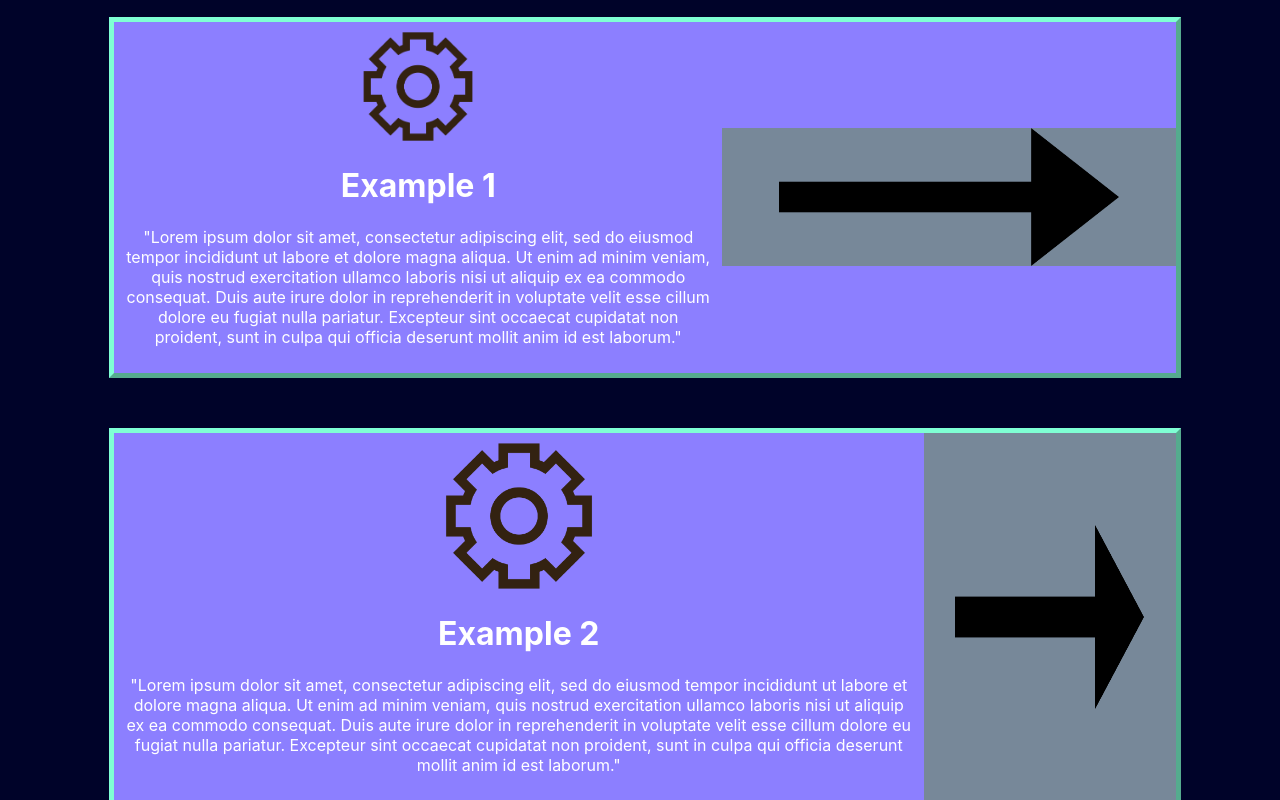
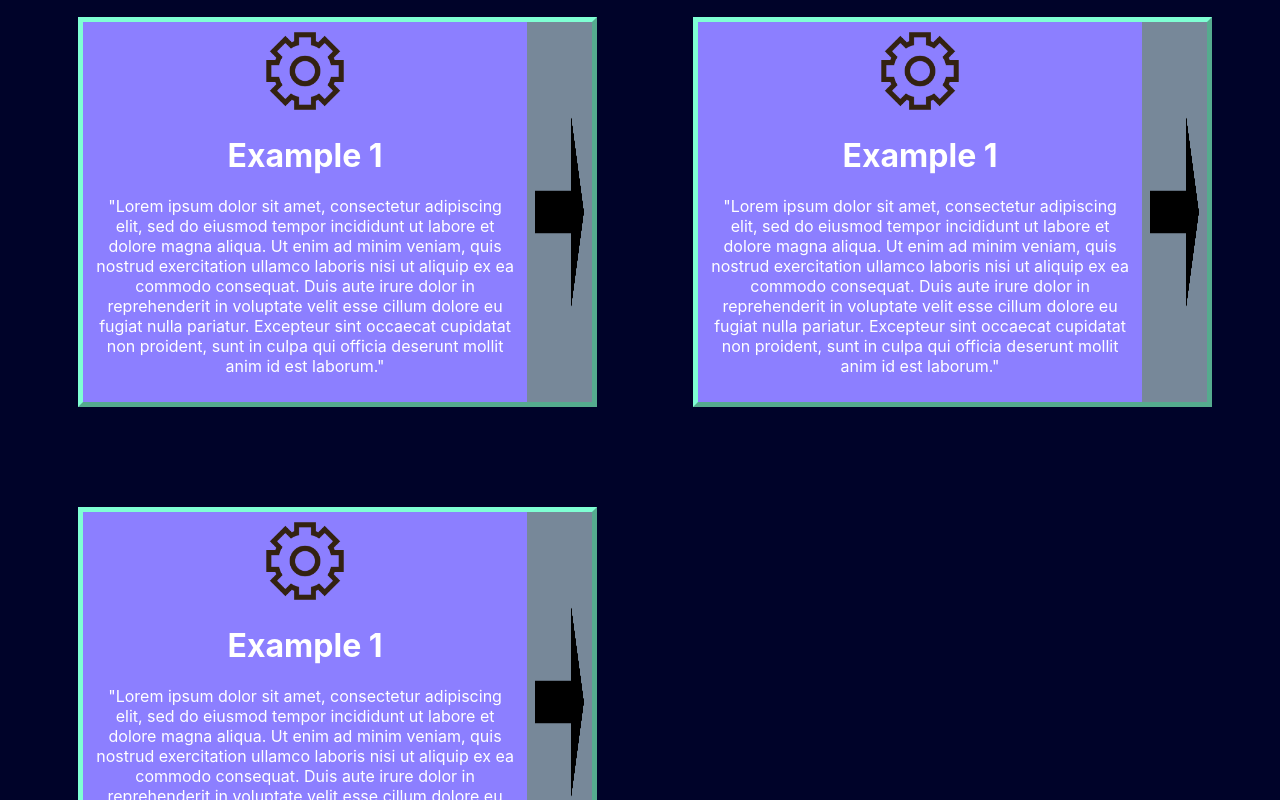
Before and after one commit to KassemT76/kassems-website, a React (Create React App) app: page /project in a window 1280 px wide. Shown: the part 200-1000 px from the top of the page. Built offline with nearby package versions, Linux system fonts and the light colour scheme.

Commit message:
working routing system

```diff
--- a/src/App.js
+++ b/src/App.js
@@ -6,7 +6,7 @@ import { BrowserRouter as Router, Routes, Route } from 'react-router-dom';
 import Home from './pages';
 import About from './pages/about';
 import Project from './pages/project';
-import Example1 from './pages/projpapers';
+import Card1 from './pages/projpapers/card1';
 
 function App() {
   return (
@@ -17,7 +17,7 @@ function App() {
         <Route path='/about' element={<About />} />
         <Route path='/project' element={<Project />} />
         <Route path='/project' element={<Project />} />
-        <Route path='/project/example1' element={<Example1 />} />
+        <Route path='/project/card1' element={<Card1 />} />
 
       </Routes>
     </Router>
--- a/src/pages/project.js
+++ b/src/pages/project.js
@@ -17,39 +17,37 @@ const Project = () => {
               <h1>Example 1</h1>
               <p>"Lorem ipsum dolor sit amet, consectetur adipiscing elit, sed do eiusmod tempor incididunt ut labore et dolore magna aliqua. Ut enim ad minim veniam, quis nostrud exercitation ullamco laboris nisi ut aliquip ex ea commodo consequat. Duis aute irure dolor in reprehenderit in voluptate velit esse cillum dolore eu fugiat nulla pariatur. Excepteur sint occaecat cupidatat non proident, sunt in culpa qui officia deserunt mollit anim id est laborum."</p>
             </div>
-            <Link to="/project/example1">
-              <div class="butt">
+            <Link to="/project/card1" className="butt">
+            <div class="butt">
                 <img class="arrow" src={east} alt="arrow"></img>
-              </div>
+            </div>
             </Link>
           </div>
           {/* Card 2 */}
-          <div class = "card" id="card2">
+          <div class = "card" id="card1">
             <div class = "head">
               <img src={image} alt="card"></img>
-              <h1>Example 2</h1>
+              <h1>Example 1</h1>
               <p>"Lorem ipsum dolor sit amet, consectetur adipiscing elit, sed do eiusmod tempor incididunt ut labore et dolore magna aliqua. Ut enim ad minim veniam, quis nostrud exercitation ullamco laboris nisi ut aliquip ex ea commodo consequat. Duis aute irure dolor in reprehenderit in voluptate velit esse cillum dolore eu fugiat nulla pariatur. Excepteur sint occaecat cupidatat non proident, sunt in culpa qui officia deserunt mollit anim id est laborum."</p>
             </div>
-            <div class="butt" onClick={() => {
-              window.location.href = 'https://youtube.com';
-              return null;
-             }}>
-              <img class="arrow" src={east} alt="arrow"></img>
+            <Link to="/project/card1" className="butt">
+            <div class="butt">
+                <img class="arrow" src={east} alt="arrow"></img>
             </div>
+            </Link>
           </div>
           {/* Card 3 */}
           <div class = "card" id="card3">
-            <div class = "head">
+          <div class = "head">
               <img src={image} alt="card"></img>
-              <h1>Example 3</h1>
+              <h1>Example 1</h1>
               <p>"Lorem ipsum dolor sit amet, consectetur adipiscing elit, sed do eiusmod tempor incididunt ut labore et dolore magna aliqua. Ut enim ad minim veniam, quis nostrud exercitation ullamco laboris nisi ut aliquip ex ea commodo consequat. Duis aute irure dolor in reprehenderit in voluptate velit esse cillum dolore eu fugiat nulla pariatur. Excepteur sint occaecat cupidatat non proident, sunt in culpa qui officia deserunt mollit anim id est laborum."</p>
             </div>
-            <div class="butt" onClick={() => {
-              window.location.href = 'https://youtube.com';
-              return null;
-             }}>
-              <img class="arrow" src={east} alt="arrow"></img>
+            <Link to="/project/card1" className="butt">
+            <div class="butt">
+                <img class="arrow" src={east} alt="arrow"></img>
             </div>
+            </Link>
           </div>
         </div>
       </div>
--- /dev/null
+++ b/src/pages/projpapers/card1.js
@@ -0,0 +1,12 @@
+import React from "react";
+import '../../styles/pages/cards.css'
+
+const Card1 = () => {
+    return (
+      <div className="cardinfo">
+        <h1> hello</h1>
+      </div>
+    );
+};
+
+export default Card1;
--- a/src/pages/projpapers/index.js
+++ /dev/null
@@ -1,11 +0,0 @@
-import React from "react";
-
-const Example1 = () => {
-    return (
-      <div id ="example1">
-        <h1> hello</h1>
-      </div>
-    );
-};
-
-export default Example1;
--- /dev/null
+++ b/src/styles/pages/cards.css
@@ -0,0 +1,17 @@
+.cardinfo {
+    height: 100vh;
+    padding: 10px;
+    background: rgb(0, 3, 41);
+    color: rgb(255,255,255);
+    animation-name: opacityChange;
+    animation-duration: 2s;
+}
+#root{
+    background: rgb(0, 3, 41);
+}
+
+
+@keyframes opacityChange{
+    from {opacity: 0%;}
+    to {opacity: 100%;}
+}
--- a/src/styles/pages/project.css
+++ b/src/styles/pages/project.css
@@ -61,6 +61,7 @@ html{
 .butt:hover {
     background-color: aquamarine;
 }
+
 .card:hover {
     animation-name: colorChange;
     animation-duration: 2s;
```
